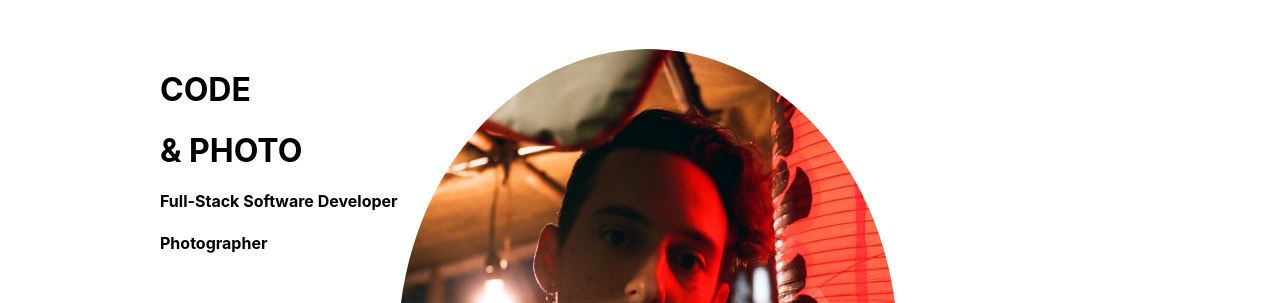
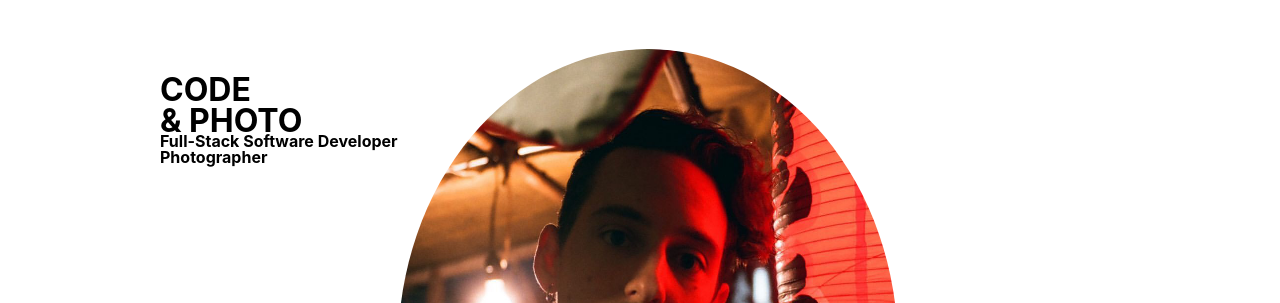
Before and after one commit to nikudon612/nikudon612, a React (Create React App) app: page / in a window 1280 px wide. Shown: the part 172-475 px from the top of the page. Built offline with nearby package versions, Linux system fonts and the light colour scheme; the HTML template or start-up script is replaced by a standard one; a web font is replaced by a local one.

Commit message:
Changed positioning and margin of homepage info through css

```diff
--- a/src/pages/home/Home.css
+++ b/src/pages/home/Home.css
@@ -9,6 +9,19 @@
   padding-left: 100px;
 }
 
+.home-title .info {
+  margin-bottom: -30px;
+}
+
+.home-title title {
+  margin-top: 25px;
+  /* margin-bottom: -25px; */
+}
+
+.home-title #photographer {
+  margin-top: -25px;
+}
+
 #photo {
   height: 600px;
   width: 500px;
--- a/src/pages/home/Home.js
+++ b/src/pages/home/Home.js
@@ -5,10 +5,10 @@ function Home() {
   return (
     <div className="home">
       <div className="home-title">
-        <h1>CODE</h1>
-        <h1>& PHOTO</h1>
-        <h4>Full-Stack Software Developer</h4>
-        <h4>Photographer</h4>
+        <h1 className="info">CODE</h1>
+        <h1 className="info">& PHOTO</h1>
+        <h4 className="title">Full-Stack Software Developer</h4>
+        <h4 className="title" id="photographer">Photographer</h4>
       </div>
       <img src="/nickphoto.png" alt="Nick :)" id="photo" />
     </div>
```
